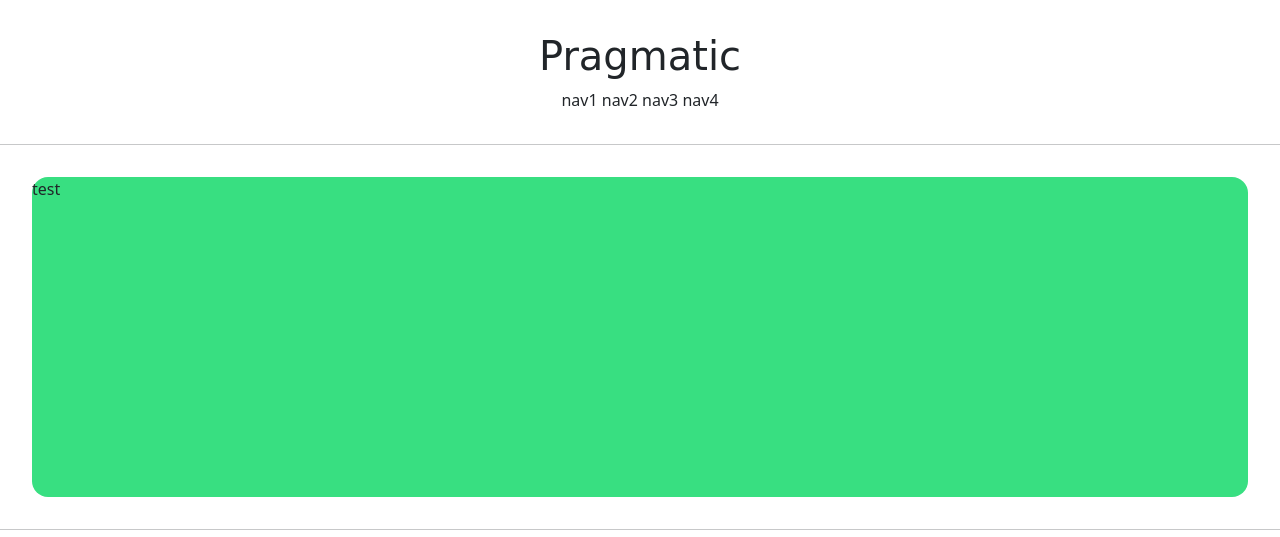
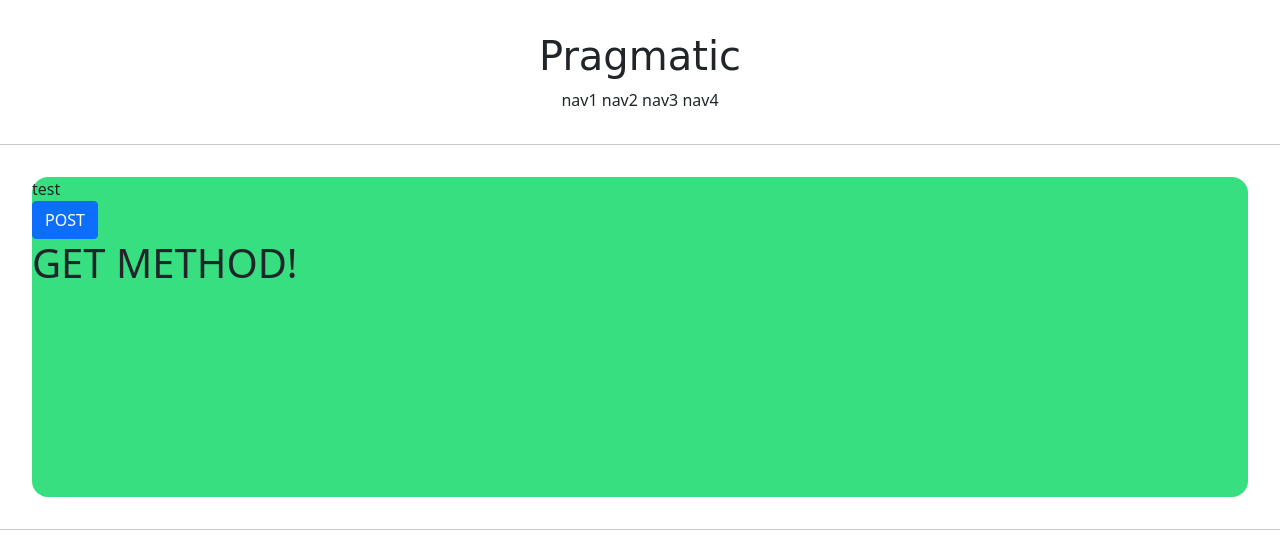
Before and after one commit to terrorjang/pragmatic, a Django app: page /account/hello_world/ in a window 1280 px wide. Shown: the top 537 px of the page. Run offline with Django 4.2, Linux system fonts and the light colour scheme; some web fonts are replaced.

Commit message:
django course 16

```diff
--- a/accountapp/templates/accountapp/hello_world.html
+++ b/accountapp/templates/accountapp/hello_world.html
@@ -5,5 +5,16 @@
 
     <div style="height: 20rem; background-color: #38df81; border-radius: 1rem; margin: 2rem;">
         test
+        <form action="/account/hello_world/" method="post">
+            {% csrf_token %}
+            <input type="submit" class="btn btn-primary" value="POST">
+        </form>
+
+        <h1>
+            {{ text }}
+        </h1>
     </div>
+
+
+
 {% endblock %}
--- a/accountapp/views.py
+++ b/accountapp/views.py
@@ -4,4 +4,7 @@ from django.shortcuts import render
 # Create your views here.
 
 def hello_world(request):
-    return render(request, 'accountapp/hello_world.html')
+    if request.method == "POST":
+        return render(request, 'accountapp/hello_world.html', context={'text':'POST METHOD!'})
+    else:
+        return render(request, 'accountapp/hello_world.html', context={'text':'GET METHOD!'})
```
